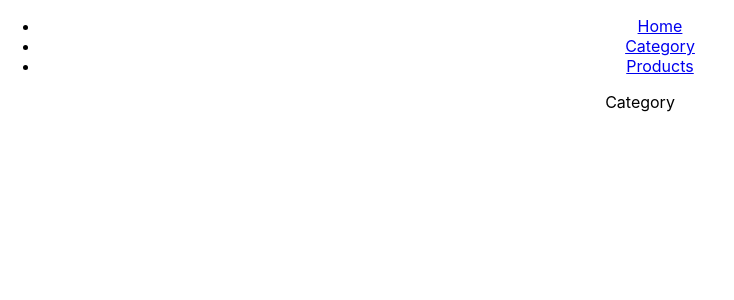
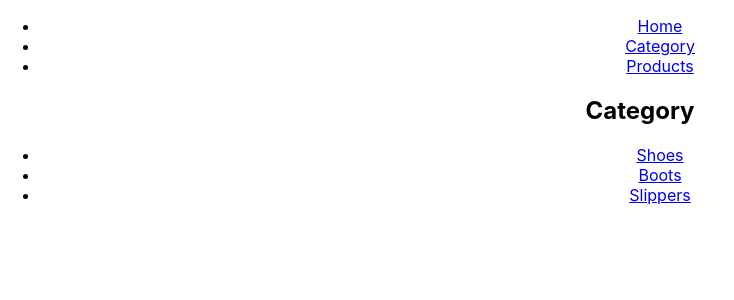
Before and after one commit to Pramod94/react-router, a React (Create React App) app: page /category in a window 1280 px wide. Shown: the top 300 px of the page, without its empty margins (0-734 px from the left). Built offline with nearby package versions, Linux system fonts and the light colour scheme.

Commit message:
Basic nested routing

```diff
--- a/src/Components/Category.js
+++ b/src/Components/Category.js
@@ -1,9 +1,51 @@
 import React from 'react';
+import { Link, Route, useRouteMatch, useParams } from 'react-router-dom';
 
-const Category = () => (
-    <div>
-        Category
-    </div>
-);
+const Item = () => {
+
+    // Returns the params object
+    console.log("useParams-------", useParams());
+
+    const { name } = useParams();
+
+    // return <div> Item : {name}</div>
+
+    switch(name){
+        case "shoes": return <div>Shoes component</div>
+        case "boots": return <div>Boots component</div>
+        case "slippers": return <div>Slippers component</div>
+        default: return <div>Default</div>;
+    }
+}
+
+const Category = () => {
+
+    console.log("useRouteMatch-------", useRouteMatch());
+
+    // url: a string that returns the matched portion of the URL.
+
+    const { url, path } = useRouteMatch();
+
+    return (
+        <div>
+            <h2>Category</h2>
+            <ul>
+                <li><Link to={`${url}/shoes`}>Shoes</Link></li>
+                <li><Link to={`${url}/boots`}>Boots</Link></li>
+                <li><Link to={`${url}/slippers`}>Slippers</Link></li>
+            </ul>
+
+        {/* Once the one of the above <Link> is clicked, :name in Route path catches everything after the path,
+        until it encounter another "/".
+        The matched route path can be accessed using params object using useParams().
+        */}
+
+            <Route path={`${path}/:name`}>
+                <Item />
+            </Route>
+
+        </div>
+    );
+}
 
 export default Category;
```
Also changed, not shown: 1 other file (tests, documents, lock files or other folders).
